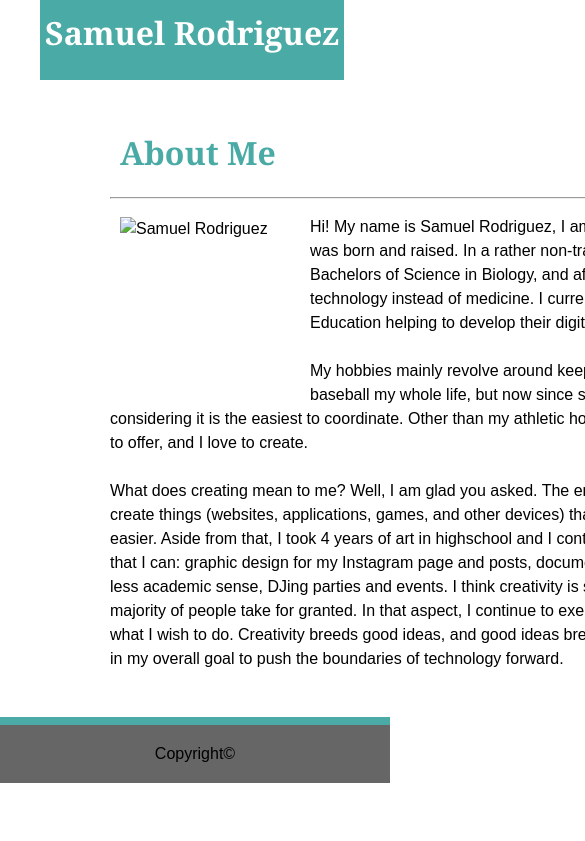
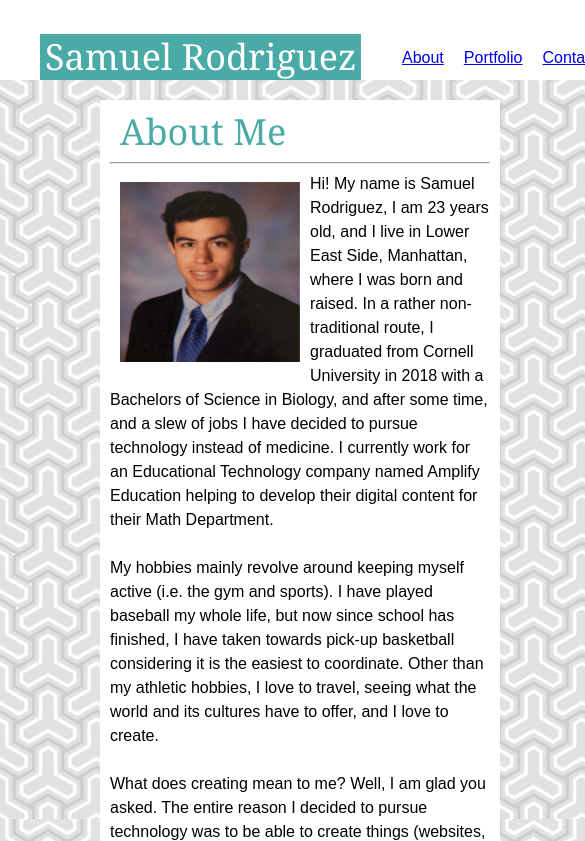
Before and after one commit to asamrodcky/Responsive-Portfolio, a plain HTML site: page index.html in a window 390 px wide. Shown: the top 841 px of the page, 585 px wide, since content can reach past the window. Drawn offline with Linux system fonts and the light colour scheme.

Commit message:
added media queries

```diff
--- /dev/null
+++ b/assets/css/reset.css
@@ -0,0 +1,48 @@
+/* http://meyerweb.com/eric/tools/css/reset/
+   v2.0 | 20110126
+   License: none (public domain)
+*/
+
+html, body, div, span, applet, object, iframe,
+h1, h2, h3, h4, h5, h6, p, blockquote, pre,
+a, abbr, acronym, address, big, cite, code,
+del, dfn, em, img, ins, kbd, q, s, samp,
+small, strike, strong, sub, sup, tt, var,
+b, u, i, center,
+dl, dt, dd, ol, ul, li,
+fieldset, form, label, legend,
+table, caption, tbody, tfoot, thead, tr, th, td,
+article, aside, canvas, details, embed,
+figure, figcaption, footer, header, hgroup,
+menu, nav, output, ruby, section, summary,
+time, mark, audio, video {
+	margin: 0;
+	padding: 0;
+	border: 0;
+	font-size: 100%;
+	font: inherit;
+	vertical-align: baseline;
+}
+/* HTML5 display-role reset for older browsers */
+article, aside, details, figcaption, figure,
+footer, header, hgroup, menu, nav, section {
+	display: block;
+}
+body {
+	line-height: 1;
+}
+ol, ul {
+	list-style: none;
+}
+blockquote, q {
+	quotes: none;
+}
+blockquote:before, blockquote:after,
+q:before, q:after {
+	content: '';
+	content: none;
+}
+table {
+	border-collapse: collapse;
+	border-spacing: 0;
+}
--- a/assets/css/style.css
+++ b/assets/css/style.css
@@ -12,6 +12,7 @@ body{
 
 h1{
     font-family: 'Georgia', Times, Times New Roman, serif;
+    font-size: 36px;
 }
 
 .main {
@@ -115,3 +116,84 @@ footer {
 #port{
     height:550px;
 }
+
+@media screen and (max-width:980px){
+    body{
+        width: 100%;
+    }
+
+    .wrapper{
+        width: 960px;
+    }
+    .main{
+        width: 960px;
+    }
+
+    .header{
+        width: 960px;
+    }
+
+    footer{
+        width: 960px;
+    }
+}
+
+@media screen and (max-width:768px){
+    .links{
+        position:relative;
+        left:40%;
+        width:300px;
+    }
+    body{
+        width: 100%;
+    }
+
+    .wrapper{
+        width: 500px;
+    }
+    .main{
+        width: 500px;
+        min-width: 400px;
+    }
+
+    .header{
+        width: 500px;
+    }
+
+    footer{
+        width: 500px;
+    }
+}
+
+@media screen and (max-width:640px){
+    .links{
+        position:relative;
+        left:40%;
+        width:300px;
+    }
+
+    body{
+        width: 100%;
+    }
+
+    .wrapper{
+        width: 400px;
+    }
+
+    #port{
+        height: 1200px;
+    }
+
+    .main{
+        width: 400px;
+    }
+
+    .header{
+        width: 400px;
+        min-width: width 300px;
+    }
+
+    footer{
+        width: 600px;
+    }
+}
--- a/index.html
+++ b/index.html
@@ -6,6 +6,8 @@
     <meta http-equiv="X-UA-Compatible" content="ie=edge">
 
     <title>About</title>
+
+    <link rel="stylesheet" type="text/css" href="assets/css/reset.css">
 
     <link rel="stylesheet" type="text/css" href="assets/css/style.css">
 </head>
```
Also changed, not shown: contact.html (+2 -0 lines), portfolio.html (+2 -0 lines), assets/images/background.jpg (added), assets/images/download.png (added).
